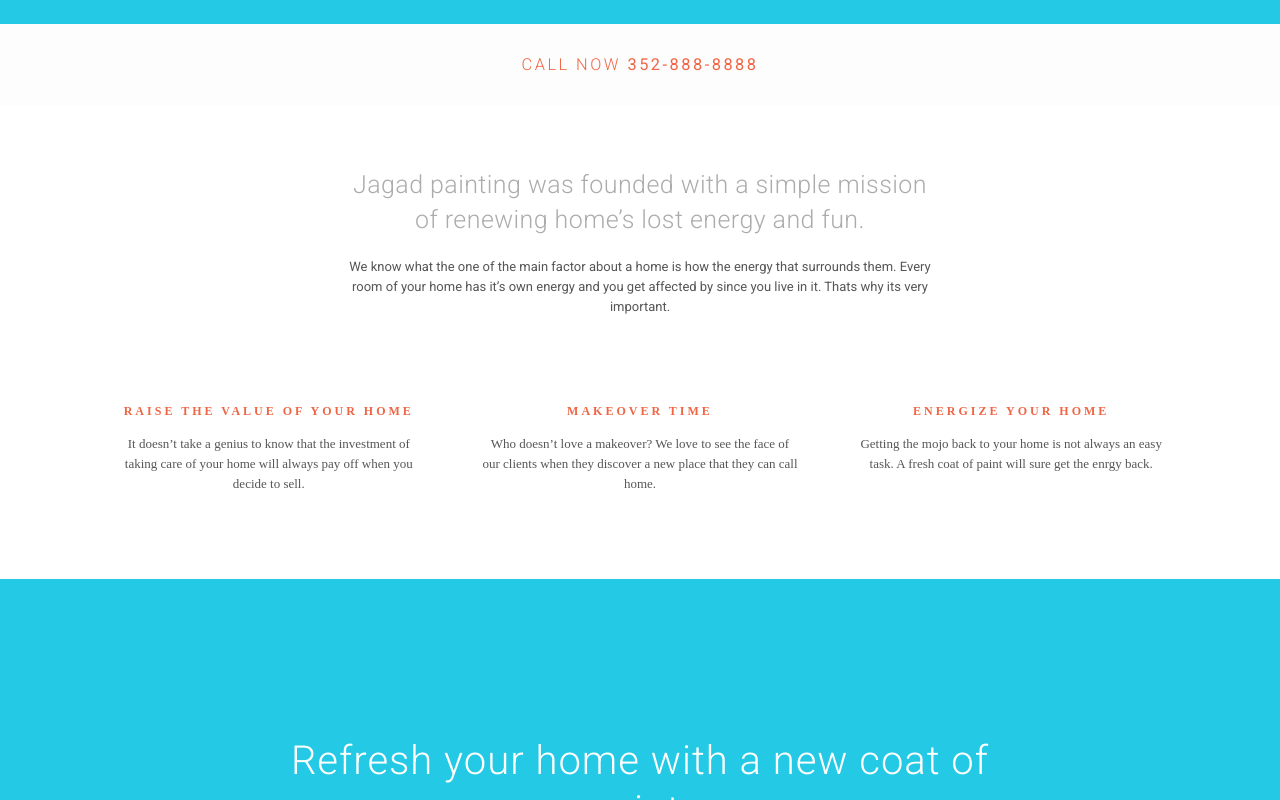
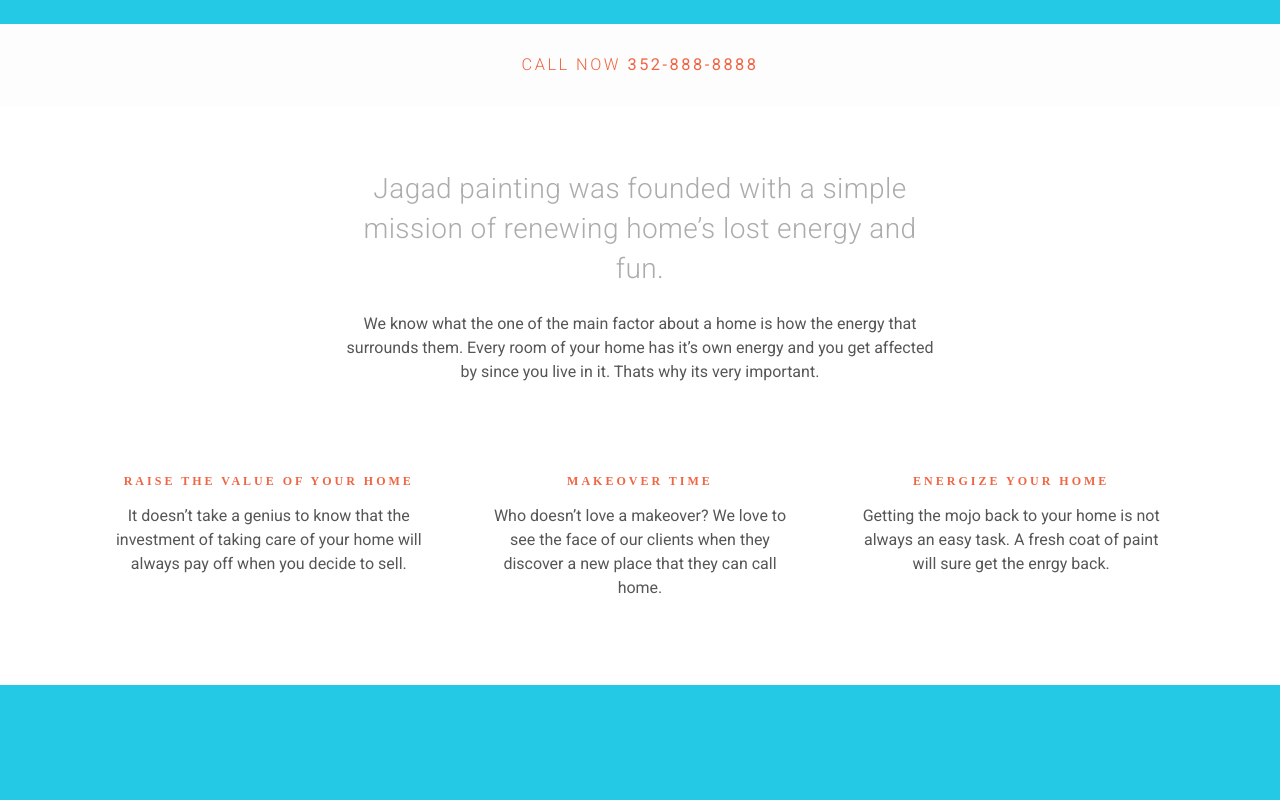
Before and after one commit to lulato/jagadleads, a website: page index.html in a window 1280 px wide. Shown: the part 536-1336 px from the top of the page. Drawn offline with nearby package versions, Linux system fonts and the light colour scheme.

Commit message:
fixes on type with css

```diff
--- a/styles/main.scss
+++ b/styles/main.scss
@@ -100,8 +100,9 @@ header {
     @include span-columns(6);
     @include shift(3);
     h2 {
-      font-size: 25px; line-height: 35px;
+      font-size: 28px; line-height: 40px;
     }
+    p {font-size: 16px;line-height: 24px;}
   }
 }
 
@@ -126,7 +127,7 @@ header {
     text-align: center;
   }
   p {
-    font-family: Roboto-Regular;
+    font-family: "Roboto", $helvetica;
     font-size: 13px;
     color: #565656;
     letter-spacing: 0px;
@@ -134,6 +135,11 @@ header {
     text-align: center;
     padding: 0 15px;
     margin-bottom: 35px;
+    @include media($large-screen) {
+      -webkit-font-smoothing: antialiased;
+      font-size: 16px;
+      line-height: 24px;
+    }
   }
 }
 
```
Also changed, not shown: public/main.css, 1 other file.
